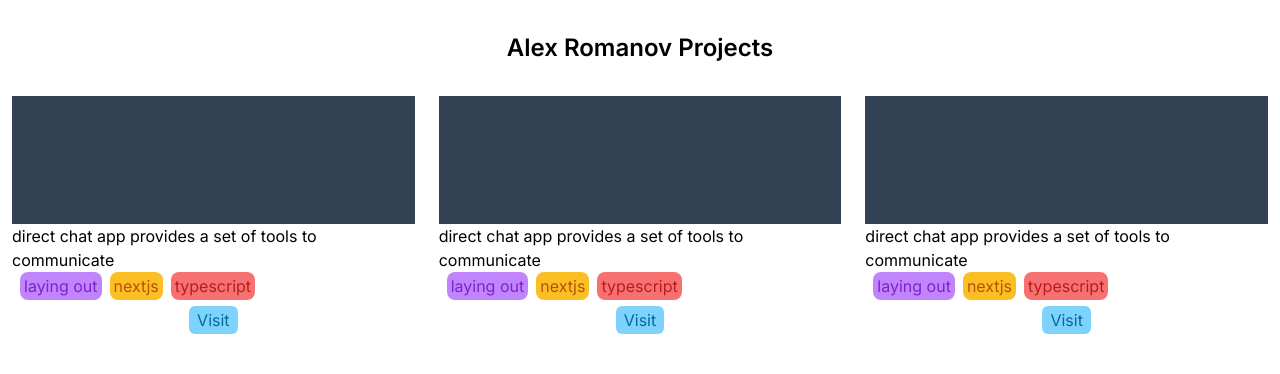
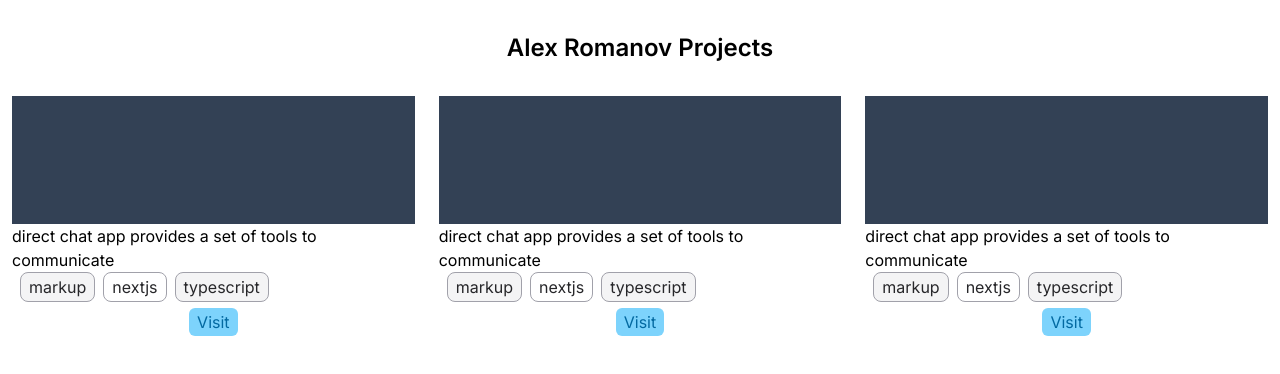
Before and after one commit to magmafellow/about-me, a Next.js app: page / in a window 1280 px wide. Shown: the top 374 px of the page. Built offline with nearby package versions, Linux system fonts and the light colour scheme.

Commit message:
tags styles changed

```diff
--- a/app/ui/preview-project.tsx
+++ b/app/ui/preview-project.tsx
@@ -4,13 +4,13 @@ export default function PreviewProject() {
       <div className="w-full h-32 mx-auto bg-slate-700"></div>
       <p className="">direct chat app provides a set of tools to communicate</p>
       <div className="flex gap-2 mb-2 pl-2">
-        <span className="bg-purple-400 text-purple-700 py-0.5 px-1 rounded-lg">
-          laying out
+        <span className="odd:bg-zinc-100 even:bg-white text-zinc-800 border border-zinc-400 py-0.5 px-2 rounded-lg">
+          markup
         </span>
-        <span className="bg-amber-400 text-amber-700 py-0.5 px-1 rounded-lg">
+        <span className="odd:bg-zinc-100 even:bg-white text-zinc-800 border border-zinc-400 py-0.5 px-2 rounded-lg">
           nextjs
         </span>
-        <span className="bg-red-400 text-red-700 py-0.5 px-1 rounded-lg">
+        <span className="odd:bg-zinc-100 even:bg-white text-zinc-800 border border-zinc-400 py-0.5 px-2 rounded-lg">
           typescript
         </span>
       </div>
```
